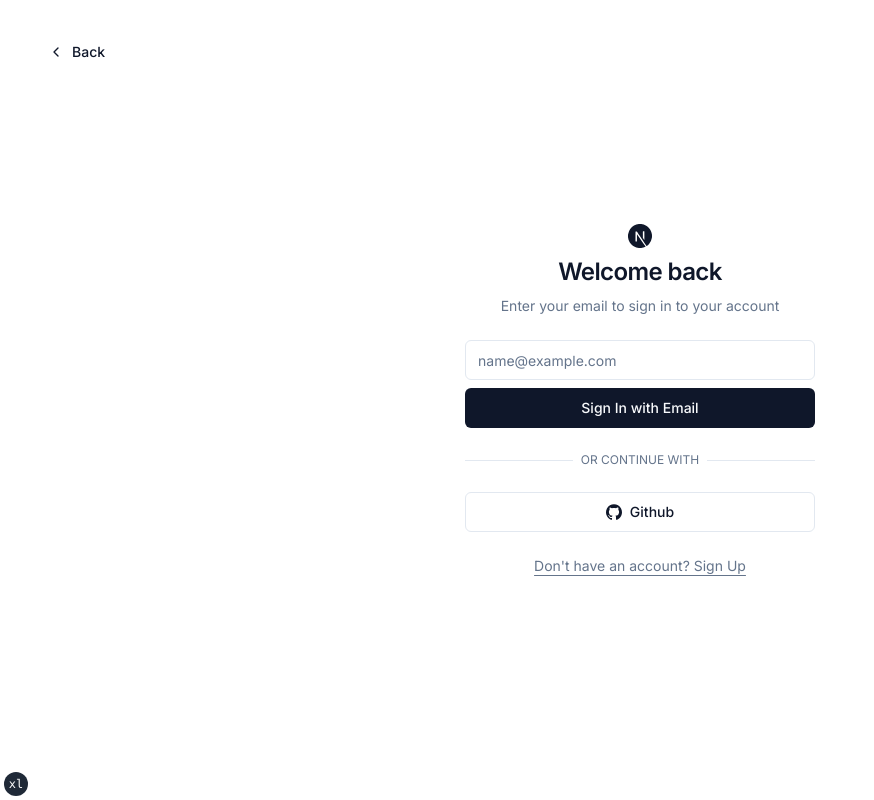
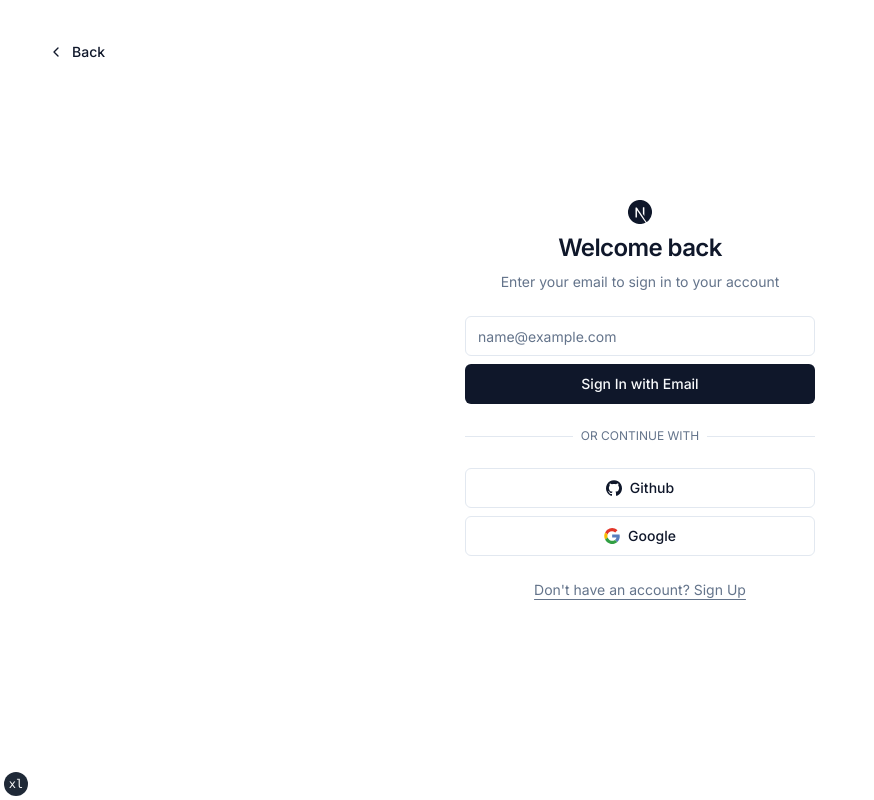
Before and after one commit to wangfengyuan/frontend-nav, a Next.js app: page /login in a window 1280 px wide. Shown: the whole page, without its empty margins (0-874 px from the left). Built offline with nearby package versions, Linux system fonts and the light colour scheme.

Commit message:
feat: add googel login button ui

```diff
--- a/components/icons.tsx
+++ b/components/icons.tsx
@@ -34,4 +34,9 @@ export const Icons = {
       ></path>
     </svg>
   ),
+  google: (props: LucideProps) => (
+    <svg viewBox="0 0 128 128" {...props}>
+      <path fill="#fff" d="M44.59 4.21a63.28 63.28 0 0 0 4.33 120.9a67.6 67.6 0 0 0 32.36.35a57.13 57.13 0 0 0 25.9-13.46a57.44 57.44 0 0 0 16-26.26a74.33 74.33 0 0 0 1.61-33.58H65.27v24.69h34.47a29.72 29.72 0 0 1-12.66 19.52a36.16 36.16 0 0 1-13.93 5.5a41.29 41.29 0 0 1-15.1 0A37.16 37.16 0 0 1 44 95.74a39.3 39.3 0 0 1-14.5-19.42a38.31 38.31 0 0 1 0-24.63a39.25 39.25 0 0 1 9.18-14.91A37.17 37.17 0 0 1 76.13 27a34.28 34.28 0 0 1 13.64 8q5.83-5.8 11.64-11.63c2-2.09 4.18-4.08 6.15-6.22A61.22 61.22 0 0 0 87.2 4.59a64 64 0 0 0-42.61-.38z"/><path fill="#e33629" d="M44.59 4.21a64 64 0 0 1 42.61.37a61.22 61.22 0 0 1 20.35 12.62c-2 2.14-4.11 4.14-6.15 6.22Q95.58 29.23 89.77 35a34.28 34.28 0 0 0-13.64-8a37.17 37.17 0 0 0-37.46 9.74a39.25 39.25 0 0 0-9.18 14.91L8.76 35.6A63.53 63.53 0 0 1 44.59 4.21z"/><path fill="#f8bd00" d="M3.26 51.5a62.93 62.93 0 0 1 5.5-15.9l20.73 16.09a38.31 38.31 0 0 0 0 24.63q-10.36 8-20.73 16.08a63.33 63.33 0 0 1-5.5-40.9z"/><path fill="#587dbd" d="M65.27 52.15h59.52a74.33 74.33 0 0 1-1.61 33.58a57.44 57.44 0 0 1-16 26.26c-6.69-5.22-13.41-10.4-20.1-15.62a29.72 29.72 0 0 0 12.66-19.54H65.27c-.01-8.22 0-16.45 0-24.68z"/><path fill="#319f43" d="M8.75 92.4q10.37-8 20.73-16.08A39.3 39.3 0 0 0 44 95.74a37.16 37.16 0 0 0 14.08 6.08a41.29 41.29 0 0 0 15.1 0a36.16 36.16 0 0 0 13.93-5.5c6.69 5.22 13.41 10.4 20.1 15.62a57.13 57.13 0 0 1-25.9 13.47a67.6 67.6 0 0 1-32.36-.35a63 63 0 0 1-23-11.59A63.73 63.73 0 0 1 8.75 92.4z"/>
+    </svg>
+  )
 }
--- a/components/user-login-form.tsx
+++ b/components/user-login-form.tsx
@@ -29,6 +29,7 @@ export function UserAuthForm({ className, ...props }: UserAuthFormProps) {
   })
   const [isLoading, setIsLoading] = React.useState<boolean>(false)
   const [isGitHubLoading, setIsGitHubLoading] = React.useState<boolean>(false)
+  const [isGoogleLoading, setIsGoogleLoading] = React.useState<boolean>(false)
   const searchParams = useSearchParams()
 
   async function onSubmit(data: FormData) {
@@ -98,6 +99,7 @@ export function UserAuthForm({ className, ...props }: UserAuthFormProps) {
           </span>
         </div>
       </div>
+      <div className="flex flex-col gap-2">
         <button
           type="button"
           className={cn(buttonVariants({ variant: "outline" }))}
@@ -116,6 +118,26 @@ export function UserAuthForm({ className, ...props }: UserAuthFormProps) {
           )}{" "}
           Github
         </button>
+        <button
+          type="button"
+          className={cn(buttonVariants({ variant: "outline" }))}
+          onClick={() => {
+            setIsGoogleLoading(true)
+            signIn("google", {
+              callbackUrl: searchParams?.get("from") || "/",
+            })
+          }}
+          disabled={isLoading || isGoogleLoading}
+        >
+          {isGoogleLoading ? (
+            <Icons.spinner className="mr-2 h-4 w-4 animate-spin" />
+          ) : (
+            <Icons.google className="mr-2 h-4 w-4" />
+          )}{" "}
+          Google
+        </button>
+      </div>
+
     </div>
   )
 }
```
Lines whose indentation alone changed are shown as unchanged.
